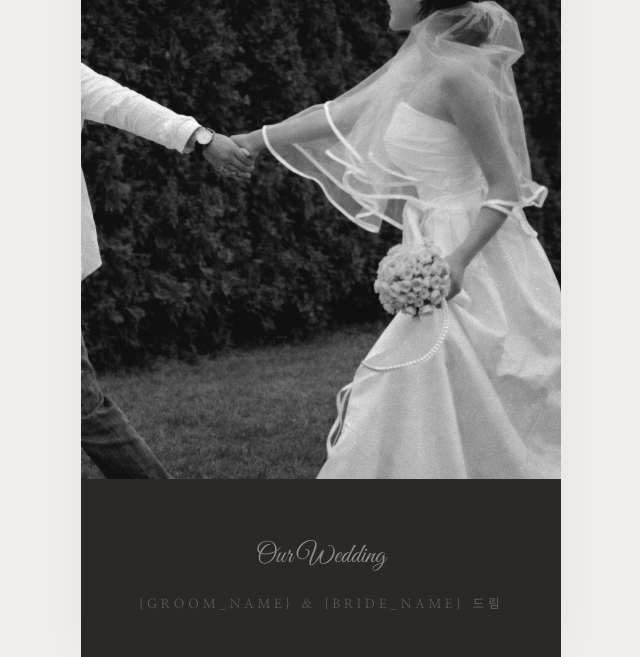
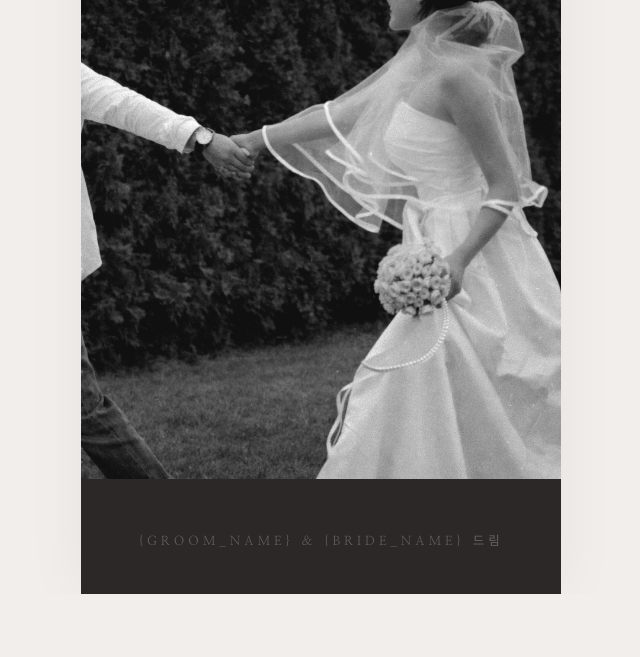
Before and after one commit to sks3297/wedding-invitation, a Flask app: page / in a window 1280 px wide. Shown: the part 5068-5725 px from the top of the page, without its empty margins (319-959 px from the left). After the commit the page ends 5662 px from the top, so only its background shows below. Run offline with Flask 3, Linux system fonts and the light colour scheme; some libraries are stand-ins or nearby versions.

Commit message:
remove bottom text

```diff
--- a/templates/index.html
+++ b/templates/index.html
@@ -558,7 +558,7 @@
         </div>
 
         <footer class="footer">
-            <p class="ft-script">Our Wedding</p>
+            <!-- <p class="ft-script">Our Wedding</p> -->
             <p class="ft-names">{{ data.groom_name }} &amp; {{ data.bride_name }} 드림</p>
         </footer>
 
```
